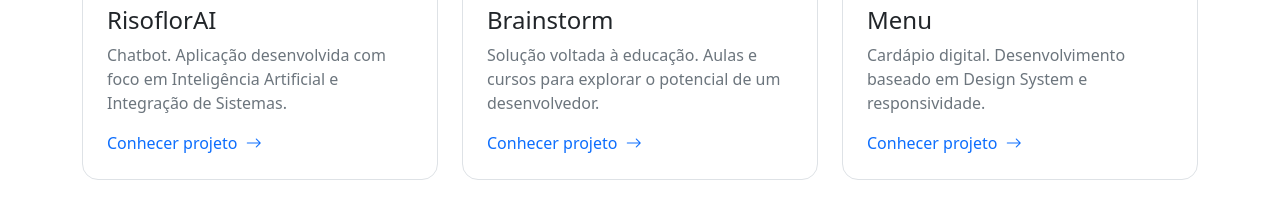
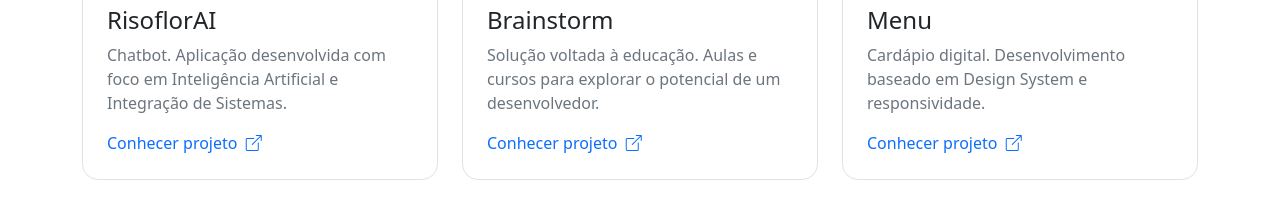
Before and after one commit to ronaldosabino/professional-portfolio, an Angular app: page / in a window 1280 px wide. Shown: the part 3040-3262 px from the top of the page. Built offline with nearby package versions, Linux system fonts and the light colour scheme.

Commit message:
feat: update project link icons for improved visual clarity

```diff
--- a/src/app/features/home/home.html
+++ b/src/app/features/home/home.html
@@ -569,7 +569,7 @@
 
                     <a routerLink="/projetos" class="link-primary text-decoration-none">
                         {{ homePage.projects.risoflorAI.link }}
-                        <i class="bi bi-arrow-right ms-1"></i>
+                        <i class="bi bi-box-arrow-up-right ms-1"></i>
                     </a>
 
                 </div>
@@ -614,7 +614,7 @@
 
                     <a routerLink="/projetos" class="link-primary text-decoration-none">
                         {{ homePage.projects.brainstorm.link }}
-                        <i class="bi bi-arrow-right ms-1"></i>
+                        <i class="bi bi-box-arrow-up-right ms-1"></i>
                     </a>
 
                 </div>
@@ -659,7 +659,7 @@
 
                     <a routerLink="/projetos" class="link-primary text-decoration-none">
                         {{ homePage.projects.menu.link }}
-                        <i class="bi bi-arrow-right ms-1"></i>
+                        <i class="bi bi-box-arrow-up-right ms-1"></i>
                     </a>
 
                 </div>
```
